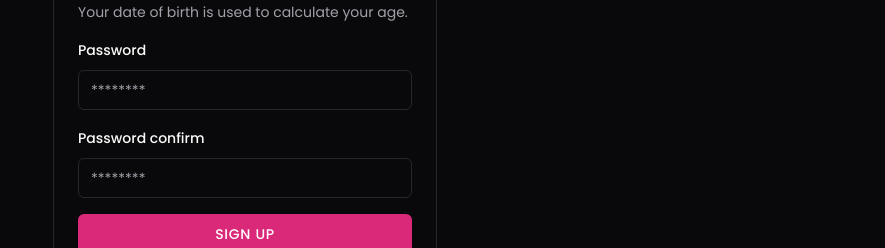
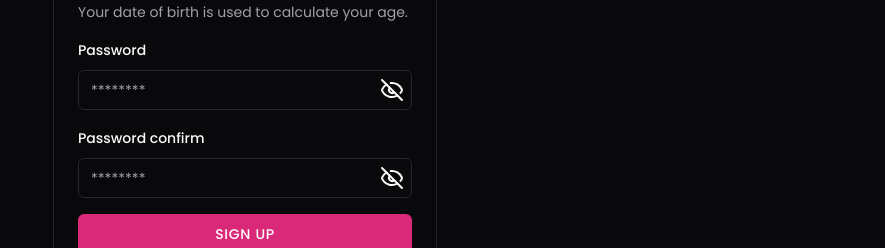
Before and after one commit to hi-carry-lee/shadcn-practice, a Next.js app: page /sign-up in a window 1280 px wide. Shown: the part 513-761 px from the top of the page, without its empty margins (395-1280 px from the left). Built offline with nearby package versions, Linux system fonts and the light colour scheme.

Commit message:
feat: add a new component to toggle password diaplay or hide

```diff
--- a/app/(logged-out)/sign-up/page.tsx
+++ b/app/(logged-out)/sign-up/page.tsx
@@ -39,6 +39,7 @@ import {
   SelectTrigger,
   SelectValue,
 } from "@/components/ui/select";
+import { PasswordInput } from "@/components/ui/password-input";
 
 //
 
@@ -87,8 +88,15 @@ function SignupPage() {
   // useForm is a generic func, we can pass a type into it
   const form = useForm<z.infer<typeof formSchema>>({
     resolver: zodResolver(formSchema),
+    // it's better to provide the initial value for every field, or the console will have the Warning like:  A component is changing an uncontrolled input to be controlled. This is likely caused by the value changing from undefined to a defined value, which should not happen. Decide between using a controlled or uncontrolled input element for the lifetime of the componentsed by the value changing from undefined to a defined value, which should not happen. Decide between using a controlled or uncontrolled input element for the lifetime of the component.
     defaultValues: {
       email: "",
+      accountType: "personal", // 设置默认值
+      companyName: "", // 即使是可选字段，也设置空字符串
+      numberOfEmployees: undefined, // 数字类型可以设置undefined或0
+      dob: undefined, // 或者设置new Date()
+      password: "",
+      passwordConfirm: "",
     },
   });
 
@@ -243,11 +251,7 @@ function SignupPage() {
                   <FormItem>
                     <FormLabel>Password</FormLabel>
                     <FormControl>
-                      <Input
-                        type="password"
-                        {...field}
-                        placeholder="********"
-                      />
+                      <PasswordInput {...field} placeholder="********" />
                     </FormControl>
                     <FormMessage />
                   </FormItem>
@@ -260,11 +264,7 @@ function SignupPage() {
                   <FormItem>
                     <FormLabel>Password confirm</FormLabel>
                     <FormControl>
-                      <Input
-                        type="password"
-                        {...field}
-                        placeholder="********"
-                      />
+                      <PasswordInput {...field} placeholder="********" />
                     </FormControl>
                     <FormMessage />
                   </FormItem>
--- /dev/null
+++ b/components/ui/password-input.tsx
@@ -0,0 +1,45 @@
+"use client";
+
+import * as React from "react";
+
+import { cn } from "@/lib/utils";
+import { EyeIcon, EyeOffIcon } from "lucide-react";
+import { Input } from "./input";
+
+const PasswordInput = React.forwardRef<
+  HTMLInputElement,
+  React.ComponentProps<"input">
+>(({ className, ...props }, ref) => {
+  const [showPassword, setShowPassword] = React.useState(false);
+
+  return (
+    <div className="relative flex items-center">
+      <Input
+        {...props}
+        ref={ref}
+        className={cn("pr-10", className)}
+        type={showPassword ? "text" : "password"}
+      />
+      <span className="absolute right-2 cursor-pointer select-none">
+        {showPassword ? (
+          <EyeIcon
+            onClick={() => {
+              console.log("222");
+              setShowPassword(false);
+            }}
+          />
+        ) : (
+          <EyeOffIcon
+            onClick={() => {
+              console.log("111");
+              setShowPassword(true);
+            }}
+          />
+        )}
+      </span>
+    </div>
+  );
+});
+PasswordInput.displayName = "PasswordInput";
+
+export { PasswordInput };
--- a/package.json
+++ b/package.json
@@ -10,6 +10,7 @@
   },
   "dependencies": {
     "@hookform/resolvers": "^3.10.0",
+    "@radix-ui/react-checkbox": "^1.1.4",
     "@radix-ui/react-label": "^2.1.2",
     "@radix-ui/react-popover": "^1.1.6",
     "@radix-ui/react-select": "^2.1.6",
```
Also changed, not shown: 1 other file (tests, documents, lock files or other folders).
